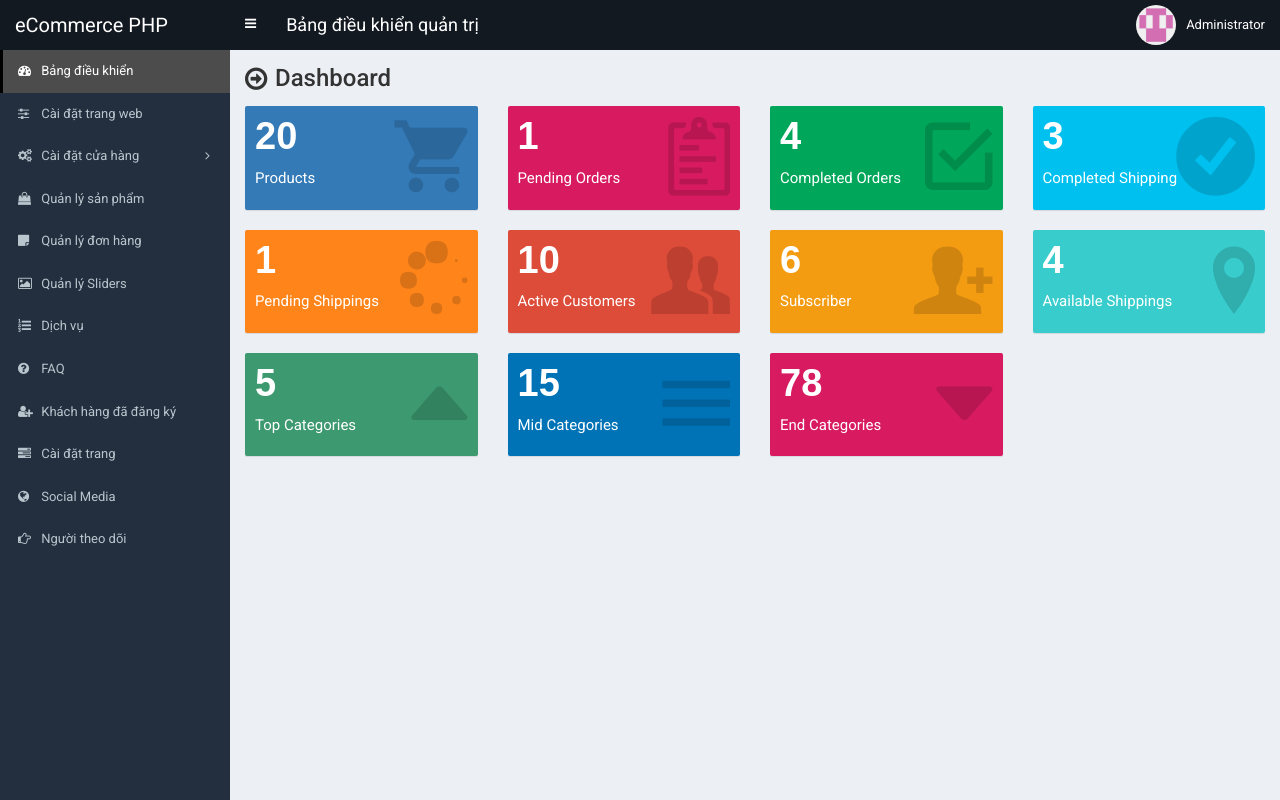
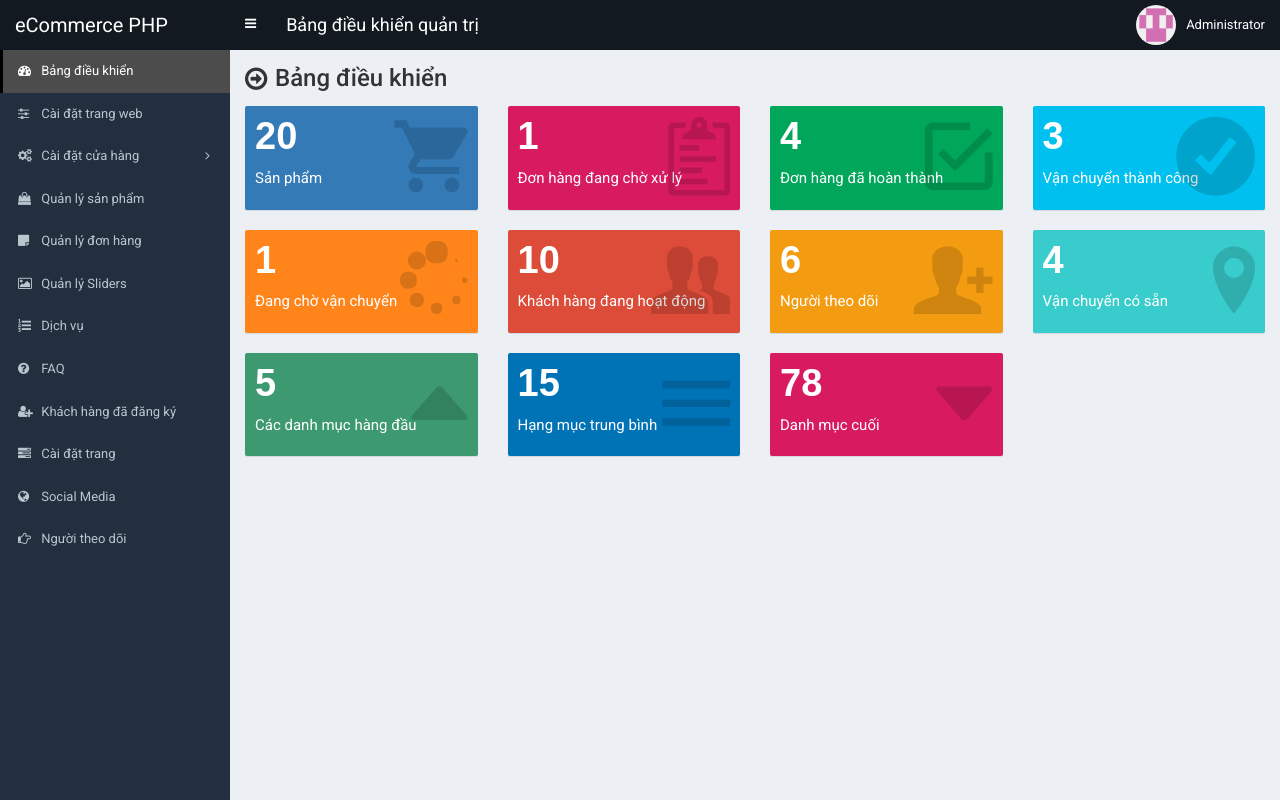
Before and after one commit to TuyetPhuongTong/Nhom4, a PHP site: page /admin/index.php in a window 1280 px wide. Run offline with PHP 8.4, Linux system fonts and the light colour scheme; a user stored in the database is signed in; data comes from the database, SQL or seed files in the repository; some web fonts are replaced.

Commit message:
Update index.php

```diff
--- a/admin/index.php
+++ b/admin/index.php
@@ -1,7 +1,7 @@
 <?php require_once('header.php'); ?>
 
 <section class="content-header">
-	<h1>Dashboard</h1>
+	<h1>Bảng điều khiển</h1>
 </section>
 
 <?php
@@ -53,12 +53,12 @@ $total_order_complete_shipping_pending = $statement->rowCount();
 <section class="content">
 <div class="row">
             <div class="col-lg-3 col-xs-6">
-              <!-- small box -->
+              <!-- Box nhỏ -->
               <div class="small-box bg-primary">
                 <div class="inner">
                   <h3><?php echo $total_product; ?></h3>
 
-                  <p>Products</p>
+                  <p>Sản phẩm</p>
                 </div>
                 <div class="icon">
                   <i class="ionicons ion-android-cart"></i>
@@ -66,14 +66,14 @@ $total_order_complete_shipping_pending = $statement->rowCount();
 
               </div>
             </div>
-            <!-- ./col -->
+            <!-- ./cột -->
             <div class="col-lg-3 col-xs-6">
-              <!-- small box -->
+              <!-- Box nhỏ = -->
               <div class="small-box bg-maroon">
                 <div class="inner">
                   <h3><?php echo $total_order_pending; ?></h3>
 
-                  <p>Pending Orders</p>
+                  <p>Đơn hàng đang chờ xử lý</p>
                 </div>
                 <div class="icon">
                   <i class="ionicons ion-clipboard"></i>
@@ -81,14 +81,14 @@ $total_order_complete_shipping_pending = $statement->rowCount();
 
               </div>
             </div>
-            <!-- ./col -->
+            <!-- ./cột -->
             <div class="col-lg-3 col-xs-6">
-              <!-- small box -->
+              <!-- Box nhỏ -->
               <div class="small-box bg-green">
                 <div class="inner">
                   <h3><?php echo $total_order_completed; ?></h3>
 
-                  <p>Completed Orders</p>
+                  <p>Đơn hàng đã hoàn thành</p>
                 </div>
                 <div class="icon">
                   <i class="ionicons ion-android-checkbox-outline"></i>
@@ -96,14 +96,14 @@ $total_order_complete_shipping_pending = $statement->rowCount();
 
               </div>
             </div>
-            <!-- ./col -->
+            <!-- ./cột-->
             <div class="col-lg-3 col-xs-6">
-              <!-- small box -->
+              <!-- Box nhỏ -->
               <div class="small-box bg-aqua">
                 <div class="inner">
                   <h3><?php echo $total_shipping_completed; ?></h3>
 
-                  <p>Completed Shipping</p>
+                  <p>Vận chuyển thành công</p>
                 </div>
                 <div class="icon">
                   <i class="ionicons ion-checkmark-circled"></i>
@@ -111,15 +111,15 @@ $total_order_complete_shipping_pending = $statement->rowCount();
 
               </div>
             </div>
-			<!-- ./col -->
+			<!-- ./cột -->
 
 			<div class="col-lg-3 col-xs-6">
-				<!-- small box -->
+				<!-- Box nhỏ -->
 				<div class="small-box bg-orange">
 				  <div class="inner">
 					<h3><?php echo $total_order_complete_shipping_pending; ?></h3>
 
-					<p>Pending Shippings</p>
+					<p>Đang chờ vận chuyển</p>
 				  </div>
 				  <div class="icon">
 					<i class="ionicons ion-load-a"></i>
@@ -129,12 +129,12 @@ $total_order_complete_shipping_pending = $statement->rowCount();
 			  </div>
 
 			  <div class="col-lg-3 col-xs-6">
-				<!-- small box -->
+				<!-- Box nhỏ -->
 				<div class="small-box bg-red">
 				  <div class="inner">
 					<h3><?php echo $total_customers; ?></h3>
 
-					<p>Active Customers</p>
+					<p>Khách hàng đang hoạt động</p>
 				  </div>
 				  <div class="icon">
 					<i class="ionicons ion-person-stalker"></i>
@@ -144,12 +144,12 @@ $total_order_complete_shipping_pending = $statement->rowCount();
 			  </div>
 
 			  <div class="col-lg-3 col-xs-6">
-				<!-- small box -->
+				<!-- Box nhỏ -->
 				<div class="small-box bg-yellow">
 				  <div class="inner">
 					<h3><?php echo $total_subscriber; ?></h3>
 
-					<p>Subscriber</p>
+					<p>Người theo dõi</p>
 				  </div>
 				  <div class="icon">
 					<i class="ionicons ion-person-add"></i>
@@ -159,12 +159,12 @@ $total_order_complete_shipping_pending = $statement->rowCount();
 			  </div>
 
 			  <div class="col-lg-3 col-xs-6">
-				<!-- small box -->
+				<!-- Box nhỏ -->
 				<div class="small-box bg-teal">
 				  <div class="inner">
 					<h3><?php echo $available_shipping; ?></h3>
 
-					<p>Available Shippings</p>
+					<p>Vận chuyển có sẵn</p>
 				  </div>
 				  <div class="icon">
 					<i class="ionicons ion-location"></i>
@@ -174,12 +174,12 @@ $total_order_complete_shipping_pending = $statement->rowCount();
 			  </div>
 
 			  <div class="col-lg-3 col-xs-6">
-				<!-- small box -->
+				<!-- Box nhỏ -->
 				<div class="small-box bg-olive">
 				  <div class="inner">
 					<h3><?php echo $total_top_category; ?></h3>
 
-					<p>Top Categories</p>
+					<p>Các danh mục hàng đầu</p>
 				  </div>
 				  <div class="icon">
 					<i class="ionicons ion-arrow-up-b"></i>
@@ -189,12 +189,12 @@ $total_order_complete_shipping_pending = $statement->rowCount();
 			  </div>
 
 			  <div class="col-lg-3 col-xs-6">
-				<!-- small box -->
+				<!-- Box nhỏ -->
 				<div class="small-box bg-blue">
 				  <div class="inner">
 					<h3><?php echo $total_mid_category; ?></h3>
 
-					<p>Mid Categories</p>
+					<p>Hạng mục trung bình</p>
 				  </div>
 				  <div class="icon">
 					<i class="ionicons ion-android-menu"></i>
@@ -204,12 +204,12 @@ $total_order_complete_shipping_pending = $statement->rowCount();
 			  </div>
 
 			  <div class="col-lg-3 col-xs-6">
-				<!-- small box -->
+				<!-- Box nhỏ -->
 				<div class="small-box bg-maroon">
 				  <div class="inner">
 					<h3><?php echo $total_end_category; ?></h3>
 
-					<p>End Categories</p>
+					<p>Danh mục cuối</p>
 				  </div>
 				  <div class="icon">
 					<i class="ionicons ion-arrow-down-b"></i>
```
